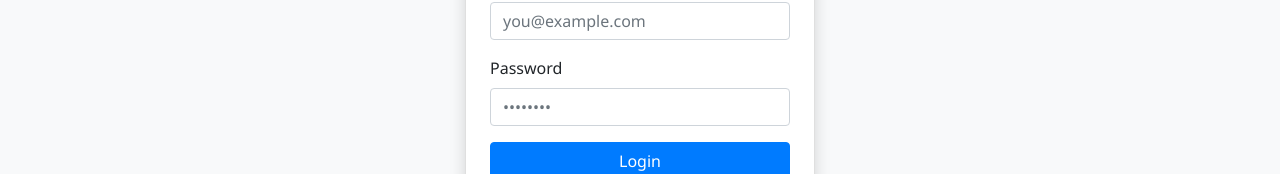
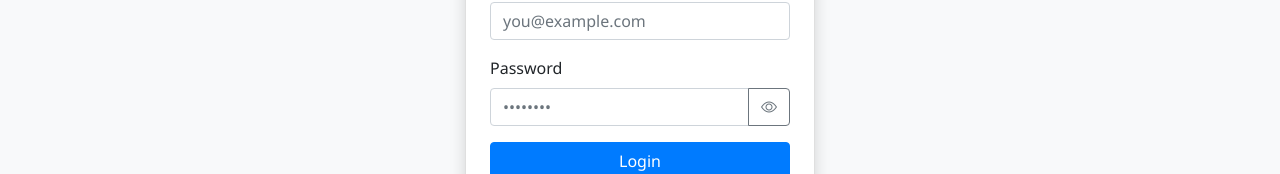
Before and after one commit to mbiyu243-cpu/jumbosales, a React (Vite) app in the folder frontend/: page /login in a window 1280 px wide. Shown: the part 193-367 px from the top of the page. Built offline with nearby package versions, Linux system fonts and the light colour scheme.

Commit message:
Add show/hide password toggle on login page

```diff
--- a/frontend/src/pages/Login.jsx
+++ b/frontend/src/pages/Login.jsx
@@ -5,6 +5,7 @@ import { useAuth } from '../context/AuthContext'
 function Login() {
   const [email, setEmail] = useState('')
   const [password, setPassword] = useState('')
+  const [showPassword, setShowPassword] = useState(false)
   const [error, setError] = useState('')
   const [loading, setLoading] = useState(false)
 
@@ -55,8 +56,9 @@ function Login() {
 
               <div className="form-group">
                 <label>Password</label>
+                <div className="input-group">
                   <input
-                  type="password"
+                    type={showPassword ? 'text' : 'password'}
                     className="form-control"
                     placeholder="••••••••"
                     value={password}
@@ -64,6 +66,17 @@ function Login() {
                     required
                     disabled={loading}
                   />
+                  <div className="input-group-append">
+                    <button
+                      type="button"
+                      className="btn btn-outline-secondary"
+                      onClick={() => setShowPassword(!showPassword)}
+                      tabIndex={-1}
+                    >
+                      <i className={`bi ${showPassword ? 'bi-eye-slash' : 'bi-eye'}`}></i>
+                    </button>
+                  </div>
+                </div>
               </div>
 
               <button
```
Also changed, not shown: 1 other file (tests, documents, lock files or other folders). Lines whose indentation alone changed are shown as unchanged.
